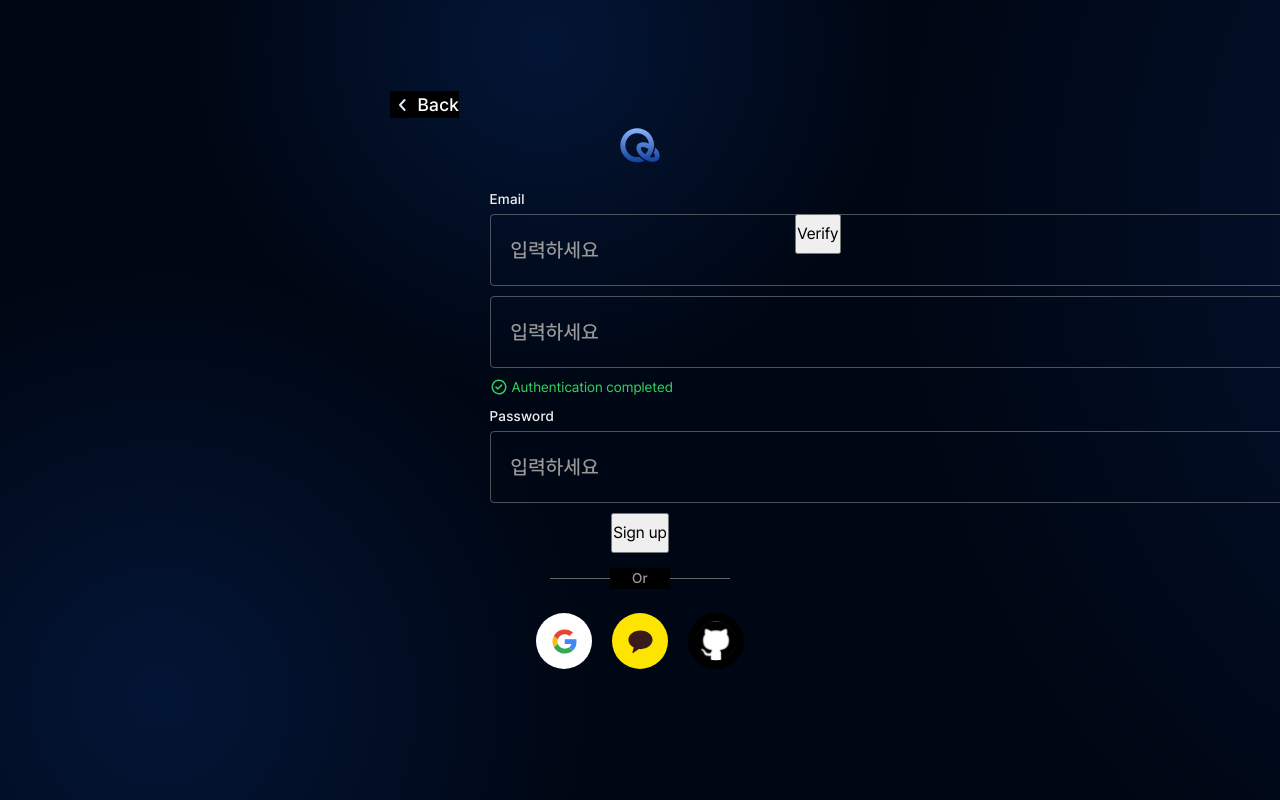
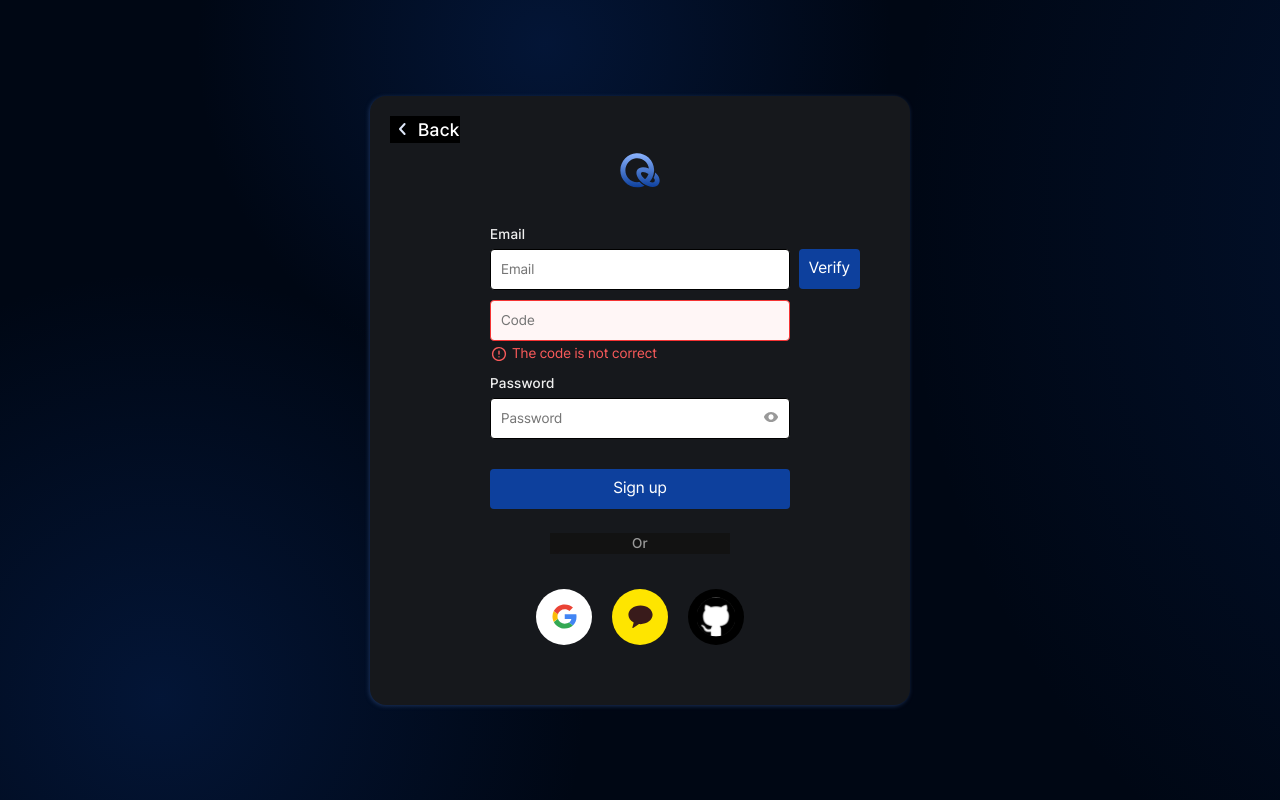
Before and after one commit to QASTUDIODEV/WEB_QASTUDIO, a React (Vite) app: page /signup in a window 1280 px wide. Built offline with nearby package versions, Linux system fonts and the light colour scheme.

Commit message:
feat: 조건에 일치하거나 일치하지 않는 경우 input 박스에 스타일링, password 숨기기/보이기 기능 구현

```diff
--- /dev/null
+++ b/src/components/auth/input/authInput.style.ts
@@ -0,0 +1,35 @@
+import styled from 'styled-components';
+
+const Container = styled.div`
+  display: flex;
+  width: 100%;
+  height: 41px;
+  position: relative;
+  border-radius: 4px;
+`;
+
+const Input = styled.input<{ $isValid?: boolean }>`
+  width: 100%;
+  height: 41px;
+  padding: 0px 0px 0px 10px;
+  gap: 10px;
+  border-radius: 4px;
+  opacity: 0px;
+  font-size: 14px;
+  border: 1px solid;
+  border-color: ${(props) =>
+    props.$isValid === true ? props.theme.colors.success.success_500 : props.$isValid === false ? props.theme.colors.error.error_500 : 'none'};
+  background-color: ${(props) =>
+    props.$isValid === true ? props.theme.colors.success.success_50 : props.$isValid === false ? props.theme.colors.error.error_50 : 'white'};
+`;
+
+const Eyes = styled.div<{ $active?: boolean }>`
+  position: absolute;
+  z-index: 1;
+  right: 10px;
+  top: 10px;
+  svg {
+    fill: ${({ $active, theme }) => ($active ? theme.colors.gray.gray_700 : '#999999')};
+  }
+`;
+export { Container, Eyes, Input };
--- /dev/null
+++ b/src/components/auth/input/authInput.tsx
@@ -0,0 +1,31 @@
+import { useState } from 'react';
+
+import * as S from './authInput.style';
+
+import Eyes from '@/assets/icons/eyes.svg?react';
+
+export type TAuthInput = {
+  placeholder: string;
+  type: string;
+  isValid?: boolean;
+};
+
+export default function AuthInput({ placeholder, type, isValid }: TAuthInput) {
+  const [passwordType, setPasswordType] = useState('password');
+
+  return (
+    <S.Container>
+      <S.Input
+        placeholder={placeholder}
+        type={type === 'password' ? passwordType : type}
+        $isValid={isValid}
+        autoComplete={type === 'password' ? (passwordType === 'text' ? 'current-password' : 'new-password') : undefined}
+      />
+      {type === 'password' && (
+        <S.Eyes onClick={() => setPasswordType((prevType) => (prevType === 'password' ? 'text' : 'password'))} $active={passwordType === 'text'}>
+          <Eyes />
+        </S.Eyes>
+      )}
+    </S.Container>
+  );
+}
--- a/src/components/auth/orDivider/orDivider.style.ts
+++ b/src/components/auth/orDivider/orDivider.style.ts
@@ -18,9 +18,9 @@ const Container = styled.div`
     ${({ theme }) => theme.align.row_center};
     ${({ theme }) => theme.text.medium_14};
     color: ${({ theme }) => theme.colors.gray.gray_300};
-    z-index: 1;
+    z-index: 2;
     width: 60px;
-    background-color: ${({ theme }) => theme.colors.black};
+    background-color: ${({ theme }) => theme.colors.gray.gray_900};
   }
 `;
 
--- a/src/pages/login/login.style.ts
+++ b/src/pages/login/login.style.ts
@@ -27,9 +27,10 @@ const Description = styled.div`
 `;
 
 const Form = styled.form`
-  gap: 10px;
+  gap: 15px;
   ${({ theme }) => theme.align.column_center};
   position: relative;
+  width: 100%;
 
   span {
     ${({ theme }) => theme.text.medium_14};
@@ -60,6 +61,7 @@ const Wrapper = styled.div`
   display: flex;
   flex-direction: column;
   gap: 4px;
+  width: 100%;
 `;
 
 const MessageWrapper = styled.div`
--- a/src/pages/login/login.tsx
+++ b/src/pages/login/login.tsx
@@ -1,13 +1,13 @@
 import { useNavigate } from 'react-router-dom';
 
+import AuthInput from '@/components/auth/input/AuthInput';
 import OrDivider from '@/components/auth/orDivider/orDivider';
 import SocialLogo from '@/components/auth/socialLogo/socialLogo';
 import ValidataionMessage from '@/components/auth/validationMessage/validationMessage';
-import Input from '@/components/common/input/input.tsx';
 
 import * as S from '@/pages/login/login.style.ts';
 
-import Logo from '/public/icons/logo.svg?react';
+import Logo from '@/assets/icons/logo.svg?react';
 
 export default function LoginPage() {
   const navigate = useNavigate();
@@ -25,15 +25,15 @@ export default function LoginPage() {
           </S.MessageWrapper>
           <S.Wrapper>
             <span>Email</span>
-            <Input />
+            <AuthInput placeholder={'Email'} type="email" isValid={false} />
           </S.Wrapper>
           <S.Wrapper>
             <span>Password</span>
-            <Input />
+            <AuthInput placeholder={'Password'} type="password" isValid={false} />
           </S.Wrapper>
         </S.Form>
         {/* 임시 버튼 */}
-        <button>Login</button>
+        <button style={{ width: '100%', borderRadius: '4px', backgroundColor: '#0d409d', color: 'white', border: 'none', height: '40px' }}>Login</button>
         <OrDivider />
       </S.Container2>
 
--- a/src/pages/signup/signup.style.ts
+++ b/src/pages/signup/signup.style.ts
@@ -4,15 +4,31 @@ const Container = styled.div`
   ${({ theme }) => theme.align.column_center};
   position: relative;
   padding: 50px 120px;
-  gap: 20px;
+  gap: 30px;
   border-radius: 16px;
   z-index: 1;
-  background-color: linear-gradient(0deg, #16181c, #16181c), linear-gradient(76.11deg, #0e2245 0%, #000714 100.13%);
+  box-shadow: -1px 1px 4px 0px #1b3159;
+  /* background: linear-gradient(76deg, #0e2245 0%, #000714 100%), #16181c; */
+  background-color: #16181c;
 `;
 
 const Form = styled.form`
-  width: 301px;
-  gap: 10px;
+  width: 300px;
+  gap: 30px;
+  position: relative;
+  ${({ theme }) => theme.align.column_center};
+  span {
+    ${({ theme }) => theme.text.medium_14};
+    width: 100%;
+  }
+  button {
+    height: 40px;
+  }
+`;
+
+const Form2 = styled.form`
+  width: 300px;
+  gap: 20px;
   position: relative;
   ${({ theme }) => theme.align.column_center};
   span {
@@ -117,4 +133,11 @@ const MessageWrapper2 = styled.div`
   top: 2px;
   right: 0;
 `;
-export { BackButton, Backdrop, Container, Form, MessageWrapper, MessageWrapper2, ProfileEditBtn, ProfileImg, Wrapper };
+
+const Inputs = styled.div`
+  display: flex;
+  width: 100%;
+  flex-direction: column;
+  gap: 10px;
+`;
+export { BackButton, Backdrop, Container, Form, Form2, Inputs, MessageWrapper, MessageWrapper2, ProfileEditBtn, ProfileImg, Wrapper };
--- a/src/pages/signup/signup.tsx
+++ b/src/pages/signup/signup.tsx
@@ -1,20 +1,21 @@
 import { useRef, useState } from 'react';
 import { useNavigate } from 'react-router-dom';
 
+import AuthInput from '@/components/auth/input/AuthInput';
 import OrDivider from '@/components/auth/orDivider/orDivider';
 import SocialLogo from '@/components/auth/socialLogo/socialLogo';
 import ValidataionMessage from '@/components/auth/validationMessage/validationMessage';
-import Input from '@/components/common/input/input.tsx';
 import Profile from '@/components/common/profile/profile';
 
-import Logo from '/public/icons/logo.svg?react';
 import ArrowLeft from '@/assets/icons/arrow_left.svg?react';
+import Logo from '@/assets/icons/logo.svg?react';
 import ProfileEdit from '@/assets/icons/profileEdit.svg?react';
 import * as S from '@/pages/signup/signup.style';
 
 export default function SignupPage() {
   const [step, setStep] = useState(0);
   const navigate = useNavigate();
+  const [message, setMessage] = useState('The code is not correct'); //임시
   // const [userProfileImg, setUserProfileImg] = useState('');
   const contentInputRef = useRef<HTMLInputElement | null>(null);
   const handleInputClick = () => {
@@ -27,29 +28,49 @@ export default function SignupPage() {
       {step === 0 && (
         <>
           <S.Form>
+            <S.Inputs>
               <S.Wrapper>
                 <span>Email</span>
-              <Input />
+                <AuthInput placeholder={'Email'} type="email" />
                 {/* 임시 버튼 */}
-              <button style={{ position: 'absolute', right: '-50px', top: '25px' }}>Verify</button>
+                <button
+                  style={{
+                    position: 'absolute',
+                    right: '-70px',
+                    top: '25px',
+                    padding: '0px 10px',
+                    backgroundColor: '#0d409d',
+                    color: 'white',
+                    border: 'none',
+                    borderRadius: '4px',
+                  }}
+                >
+                  Verify
+                </button>
               </S.Wrapper>
 
               <S.Wrapper>
-              <Input />
+                <AuthInput placeholder={'Code'} type="code" isValid={false} />
+                {message != null && (
+                  <S.MessageWrapper>
+                    <ValidataionMessage message={message} isError={true} />
+                  </S.MessageWrapper>
+                )}
               </S.Wrapper>
-            <S.MessageWrapper>
-              <ValidataionMessage message="Authentication completed" isError={false} />
-            </S.MessageWrapper>
 
               <S.Wrapper>
                 <span>Password</span>
-              <Input />
+                <AuthInput placeholder={'Password'} type="password" />
               </S.Wrapper>
+            </S.Inputs>
+
             {/* 임시 버튼 */}
-            <button onClick={() => setStep(1)}>Sign up</button>
+            <button onClick={() => setStep(1)} style={{ width: '100%', borderRadius: '4px', backgroundColor: '#0d409d', color: 'white', border: 'none' }}>
+              Sign up
+            </button>
+            <OrDivider />
           </S.Form>
 
-          <OrDivider />
           <SocialLogo />
           <S.BackButton onClick={() => navigate(-1)}>
             <ArrowLeft style={{ width: '24px', height: '24px' }} />
@@ -69,16 +90,20 @@ export default function SignupPage() {
             </S.Backdrop>
           </S.ProfileImg>
 
-          <S.Form>
+          <S.Form2>
+            <S.Wrapper>
               <span>Nickname</span>
-            <Input />
+              <AuthInput placeholder={'Nickname'} type="nickname" />
+            </S.Wrapper>
             {/* 임시 버튼 */}
-            <button onClick={() => setStep(1)}>Sign up</button>
+            <button style={{ width: '100%', backgroundColor: '#0D409D', color: 'white', borderRadius: '4px', border: 'none' }}>
+              Getting started with QASTUDIO
+            </button>
             <S.MessageWrapper2>
               <ValidataionMessage message="Authentication completed" isError={false} />
             </S.MessageWrapper2>
             <input className="profile-image-upload" ref={contentInputRef} type="file" accept="image/*" tabIndex={-1} />
-          </S.Form>
+          </S.Form2>
 
           <S.BackButton onClick={() => setStep(0)}>
             <ArrowLeft style={{ width: '24px', height: '24px' }} />
```
Also changed, not shown: src/assets/icons/eyes.svg. Lines whose indentation alone changed are shown as unchanged.
